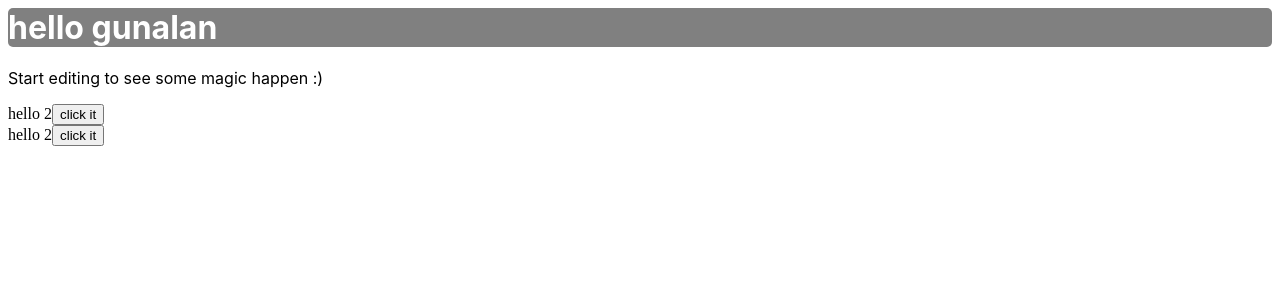
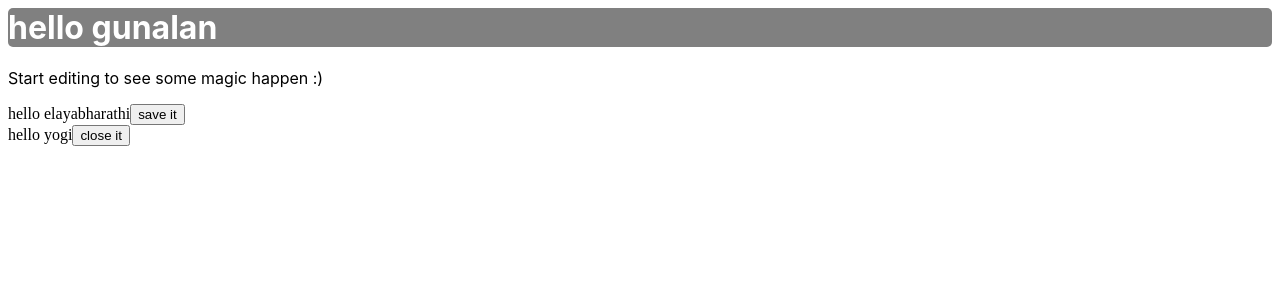
Before and after one commit to j-o-h-n-w-i-c-k/bharathi, a React (Create React App) app: page / in a window 1280 px wide. Shown: the top 300 px of the page. Built offline with nearby package versions, Linux system fonts and the light colour scheme.

Commit message:
1 file modified

```diff
--- a/src/App.js
+++ b/src/App.js
@@ -14,19 +14,18 @@ function Hello(props) {
   console.log(props);
   return (
     <div>
-      hello {props.number}
+      {/* hello {props.number}
       <button onClick={props.onClick}> click it</button>
-      <br></br>
-      hello {props.number}
+      <br></br> */}
+      hello {props.name}
       <button
         onClick={() => {
           setTimeout(() => {
-            props.onClick();
+            props.onClick({ name: 'yogi' });
           }, 2000);
         }}
       >
-        {' '}
-        click it{' '}
+        {props.label}{' '}
       </button>
     </div>
   );
@@ -45,10 +44,20 @@ export default class App extends React.Component {
         <Hello
           arr={[1, 2, 3, 4]}
           name={'elayabharathi'}
+          number={1}
+          onClick={(data) => {
+            alert(data.name);
+          }}
+          label="save it"
+        />
+        <Hello
+          arr={[1, 2, 3, 4]}
+          name={'yogi'}
           number={2}
-          onClick={() => {
-            alert('success');
+          onClick={(data) => {
+            console.log('clear');
           }}
+          label="close it"
         />
       </div>
     );
```
